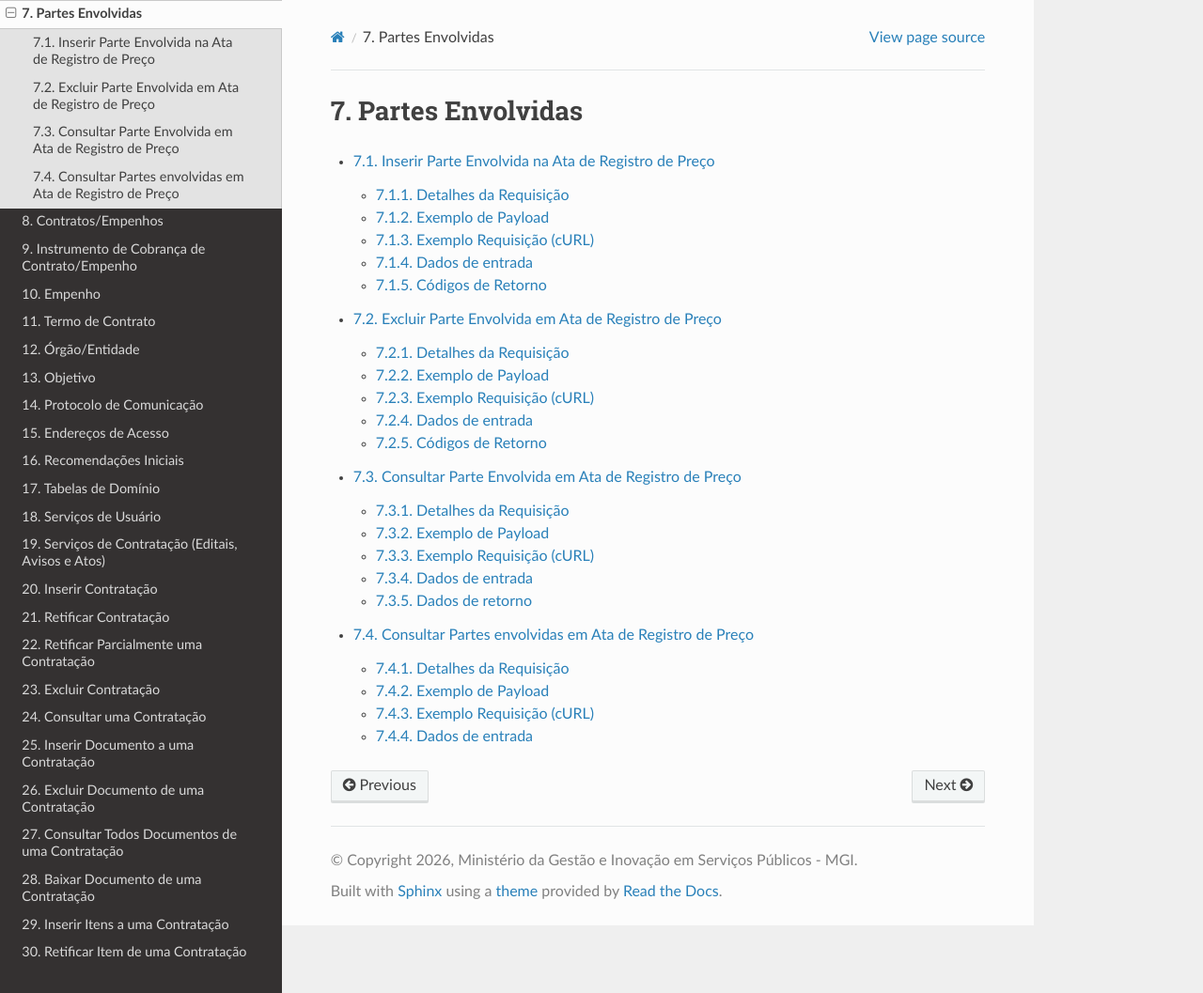
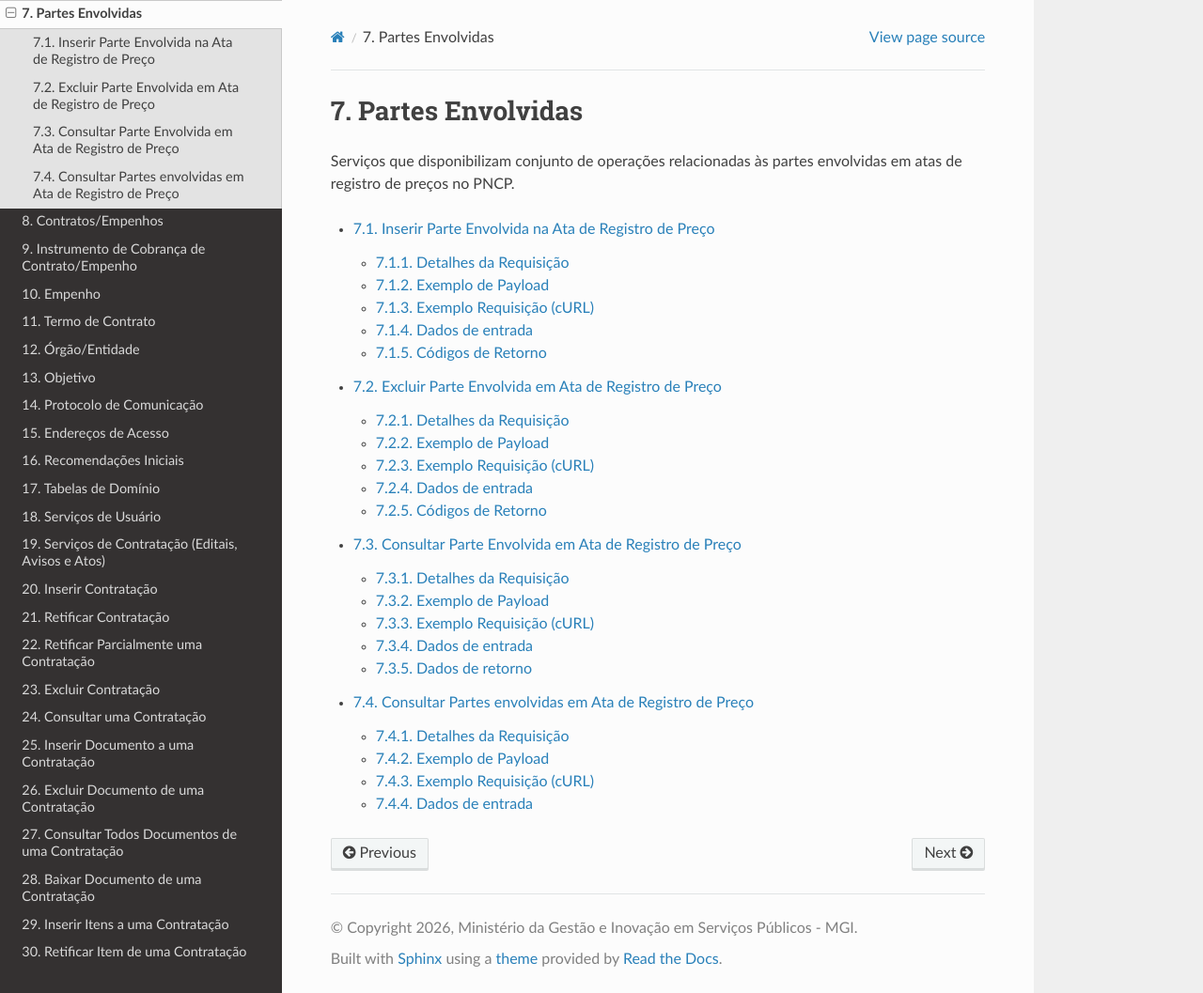
Before and after one commit to carlosmgi/Manual-de-Integracao-do-PNCP, a Sphinx documentation site: the page built from docs/source/partes_envolvidas/index.rst, in a window 1280 px wide and 1057 px high. Shown: the whole window at 94% size. Built offline with Sphinx 7.4.7 and the Read the Docs theme 3.1.0, drawn with Linux system fonts in a browser that asks for light colours; pages that are not in the unit, such as notebooks, are missing from menus.

Commit message:
Update index.rst

```diff
--- a/docs/source/partes_envolvidas/index.rst
+++ b/docs/source/partes_envolvidas/index.rst
@@ -1,5 +1,7 @@
 Partes Envolvidas
 =================
+
+Serviços que disponibilizam conjunto de operações relacionadas às partes envolvidas em atas de registro de preços no PNCP.
 
 .. toctree::
    :maxdepth: 3
```
